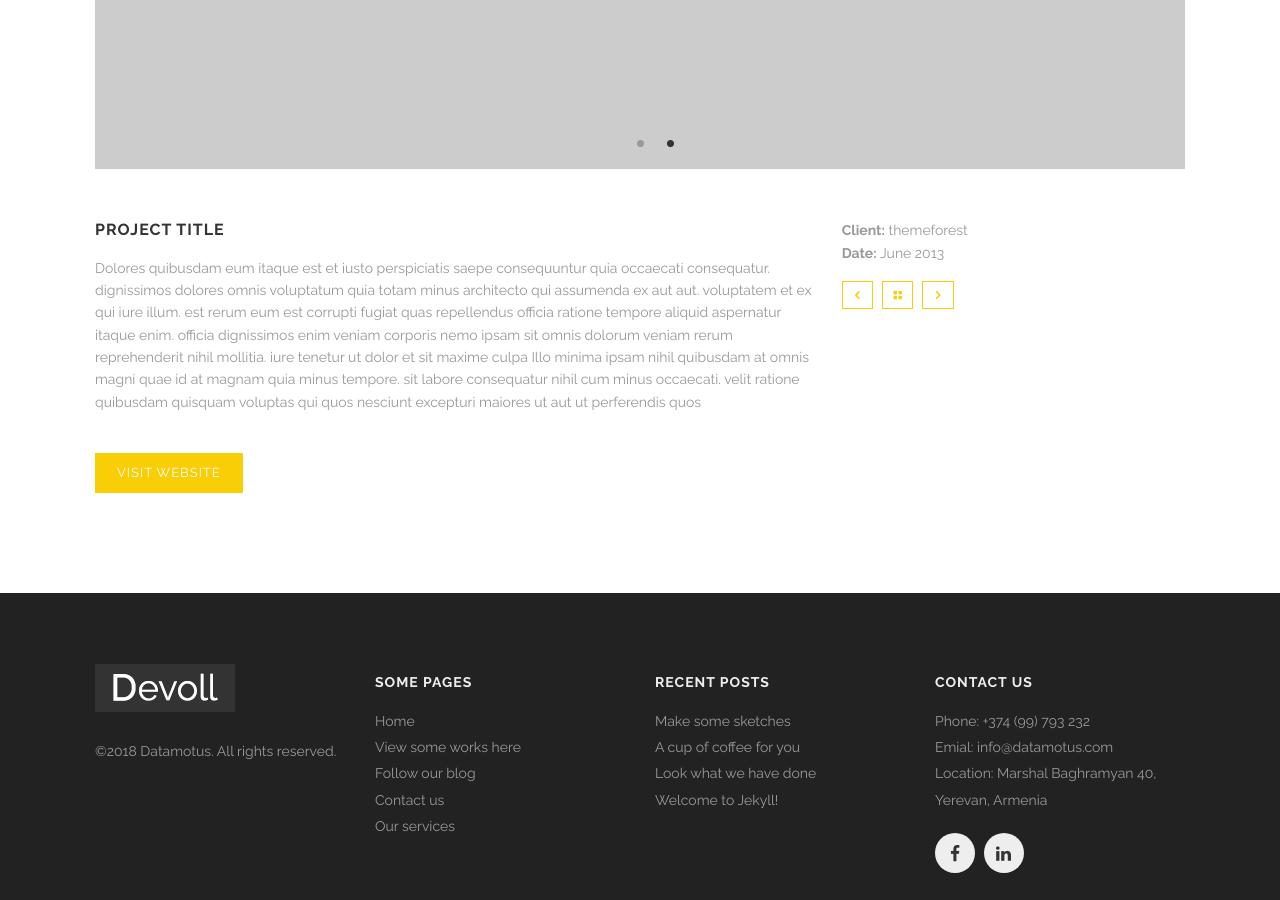
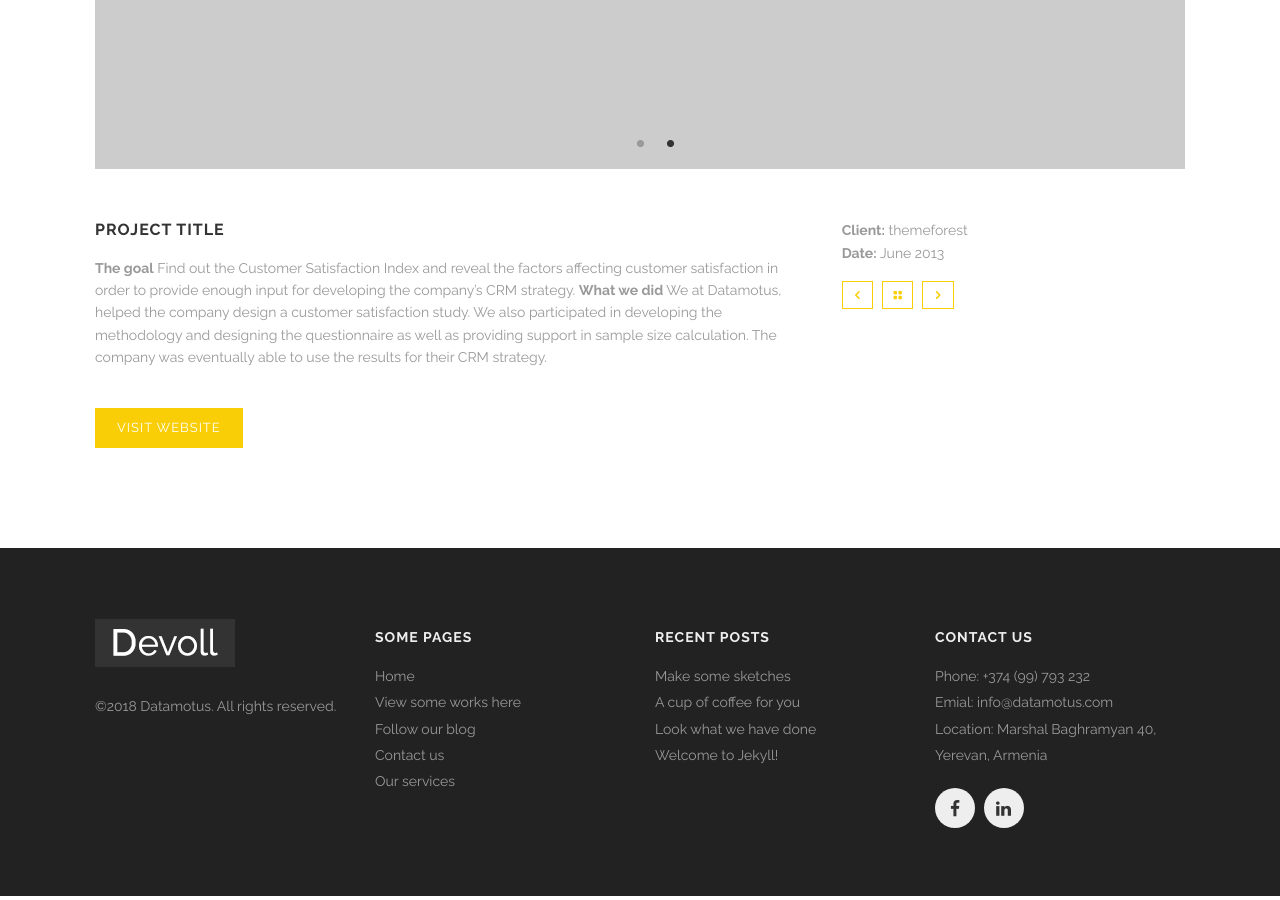
Before and after one commit to Habet/datamotus.github.io, a Jekyll site: the page built from portfolio-item.html, in a window 1280 px wide and 900 px high, scrolled down 910 px. Built offline with Jekyll 4.4.1, drawn with Linux system fonts in a browser that asks for light colours.

Commit message:
Update portfolio-item.html

```diff
--- a/portfolio-item.html
+++ b/portfolio-item.html
@@ -5,7 +5,7 @@ section_id: portfolio
 ---
 
 
-<div class='full parallax' style='background-image: url(images/@stock/portfolio.jpg); color: #fff;'>
+<div class='full parallax' style='background-image: url(images/@stock/portfolio.jpeg); color: #fff;'>
   <div class='row'>
     <div class='large-12 columns'>
       {% include section-header.html title="Our portfolio" tagline="Have a look at our works" color="#fff" class="big" %}
@@ -36,7 +36,11 @@ section_id: portfolio
     <div class='large-8 columns'>
       <h3>Project title</h3>
       <p>
-        Dolores quibusdam eum itaque est et iusto perspiciatis saepe consequuntur quia occaecati consequatur. dignissimos dolores omnis voluptatum quia totam minus architecto qui assumenda ex aut aut. voluptatem et ex qui iure illum. est rerum eum est corrupti fugiat quas repellendus officia ratione tempore aliquid aspernatur itaque enim. officia dignissimos enim veniam corporis nemo ipsam sit omnis dolorum veniam rerum reprehenderit nihil mollitia. iure tenetur ut dolor et sit maxime culpa Illo minima ipsam nihil quibusdam at omnis magni quae id at magnam quia minus tempore. sit labore consequatur nihil cum minus occaecati. velit ratione quibusdam quisquam voluptas qui quos nesciunt excepturi maiores ut aut ut perferendis quos
+        <b>The goal</b>
+        Find out the Customer Satisfaction Index and reveal the factors affecting customer satisfaction in order to provide enough input for developing the company’s CRM strategy.
+        <b>What we did</b>
+        We at Datamotus, helped the company design a customer satisfaction study. We also participated in developing the methodology and designing the questionnaire as well as providing support in sample size calculation. The company was eventually able to use the results for their CRM strategy.
+
       </p>
       <div class='spacing'></div>
       <a class='button small' href=''>Visit website</a>
```
